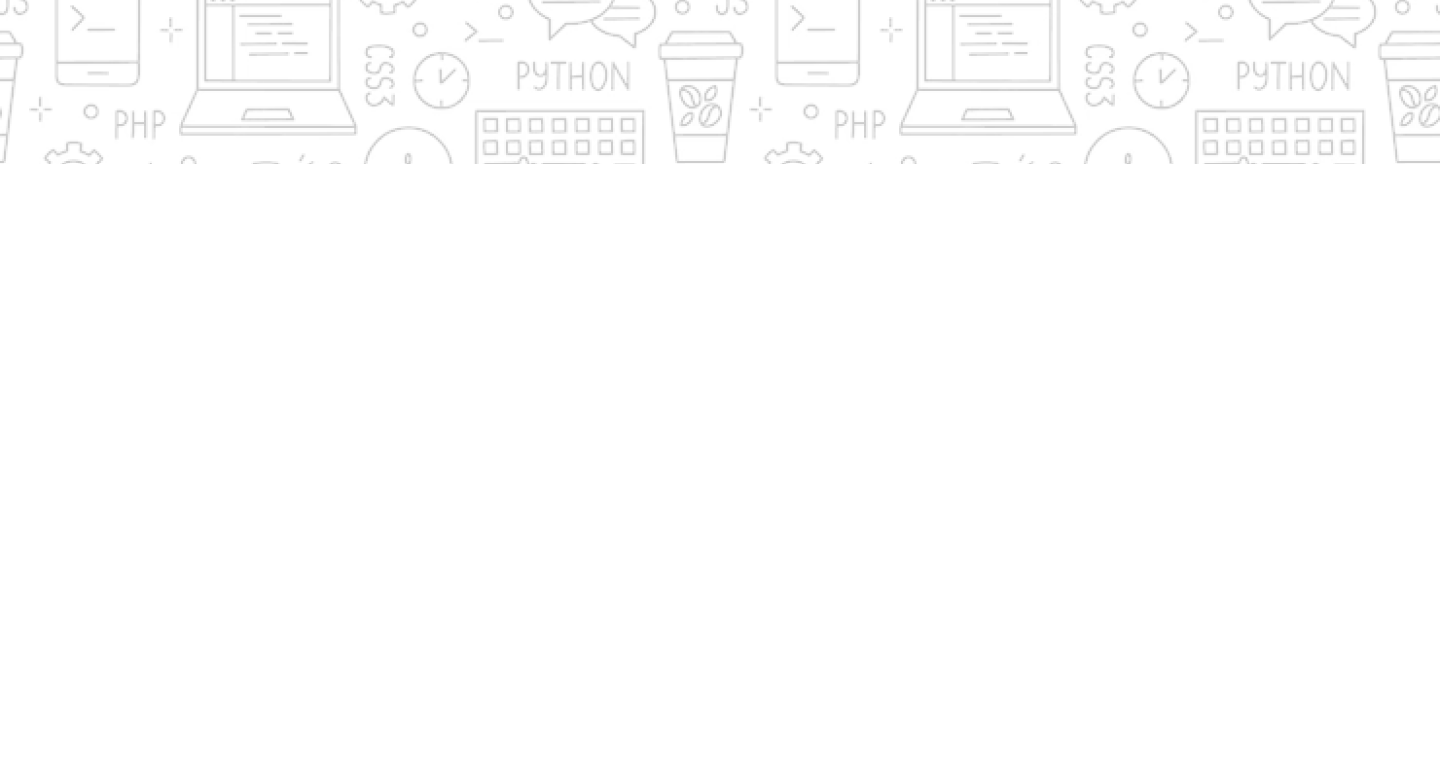
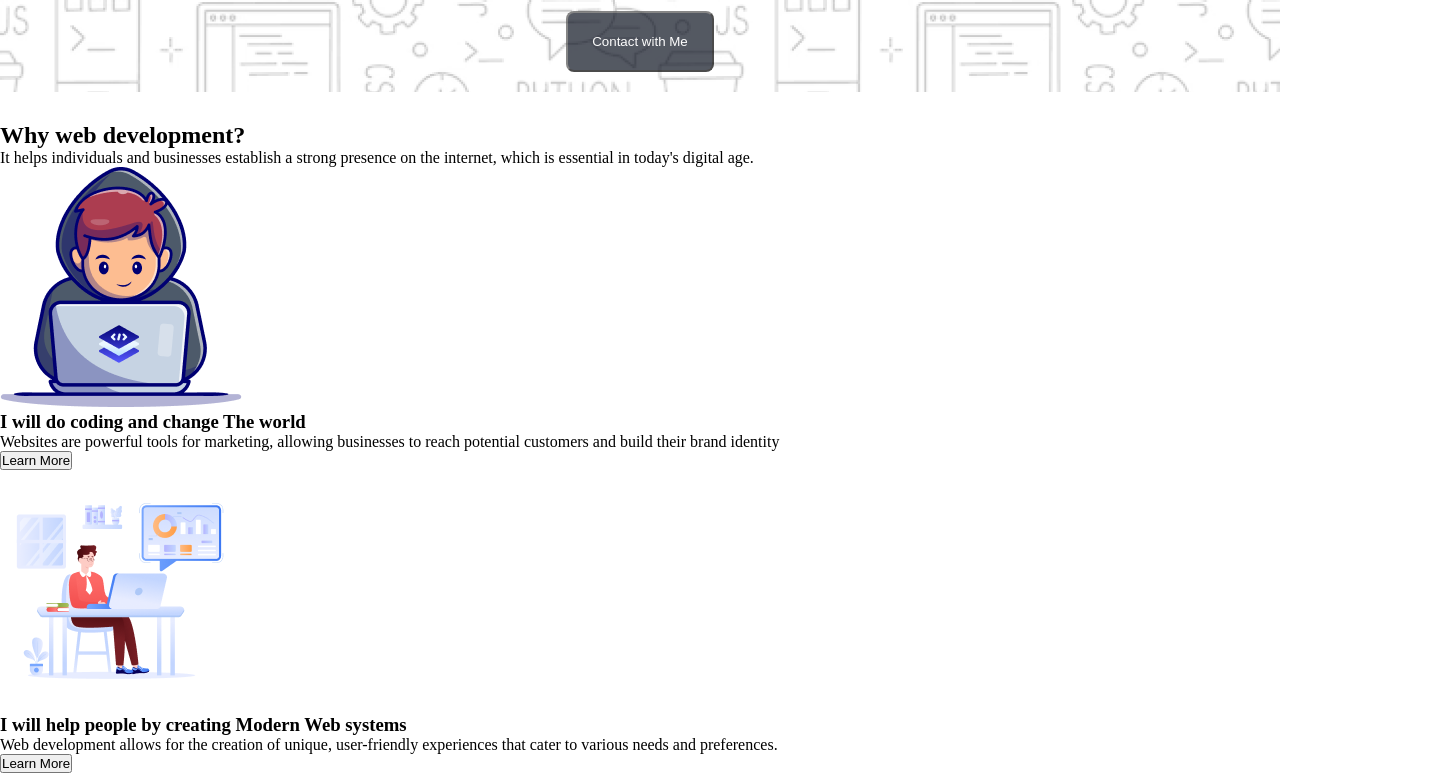
Before and after one commit to tanimtanvirsafari/My-A1-restart, a plain HTML site: page index.html in a window 1280 px wide. Shown: the part 693-1466 px from the top of the page, 1440 px wide, since content can reach past the window. Before the commit the page ends 857 px from the top, so only its background shows below. Drawn offline with Linux system fonts and the light colour scheme.

Commit message:
why section commit

```diff
--- a/index.html
+++ b/index.html
@@ -37,5 +37,27 @@
 
     </header>
 
+    <!-- why development -->
+    <section class="why-webdev">
+        <h2>Why web development?</h2>
+        <p>It helps individuals and businesses establish a strong presence on the internet, which is essential in today's digital age.</p>
+
+        <div class="cards-container">
+            <div class="card">
+                <img src="images/Group.png" alt="">
+                <h3>I will do coding and change The world</h3>
+                <p>Websites are powerful tools for marketing, allowing businesses to reach potential customers and build their brand identity</p>
+                <button>Learn More</button>
+            </div>
+
+            <div class="card">
+                <img src="images/Group 3.png" alt="">
+                <h3>I will help people by creating Modern Web systems</h3>
+                <p>Web development allows for the creation of unique, user-friendly experiences that cater to various needs and preferences.</p>
+                <button>Learn More</button>
+            </div>
+        </div>
+    </section>
+
 </body>
 </html>
--- a/styles/style.css
+++ b/styles/style.css
@@ -38,14 +38,16 @@
 /* banner-section */
 .banner-section{
     background-image: url(../images/Hero-bg.png);
-    width: 1440px;
-    height: 652px;
+
+
 }
 .banner-img{
+
     padding: 26px 0px 0px 0px;
     text-align: center;
 }
 .banner-title{
+
     color: rgb(13, 19, 33);
     font-size: 48px;
     font-weight: 800;
@@ -70,4 +72,6 @@
 .btn{
     margin-top: 20px;
     margin-bottom: 30px;
+    padding-bottom: 20px;
 }
+/* why dev section */
```
